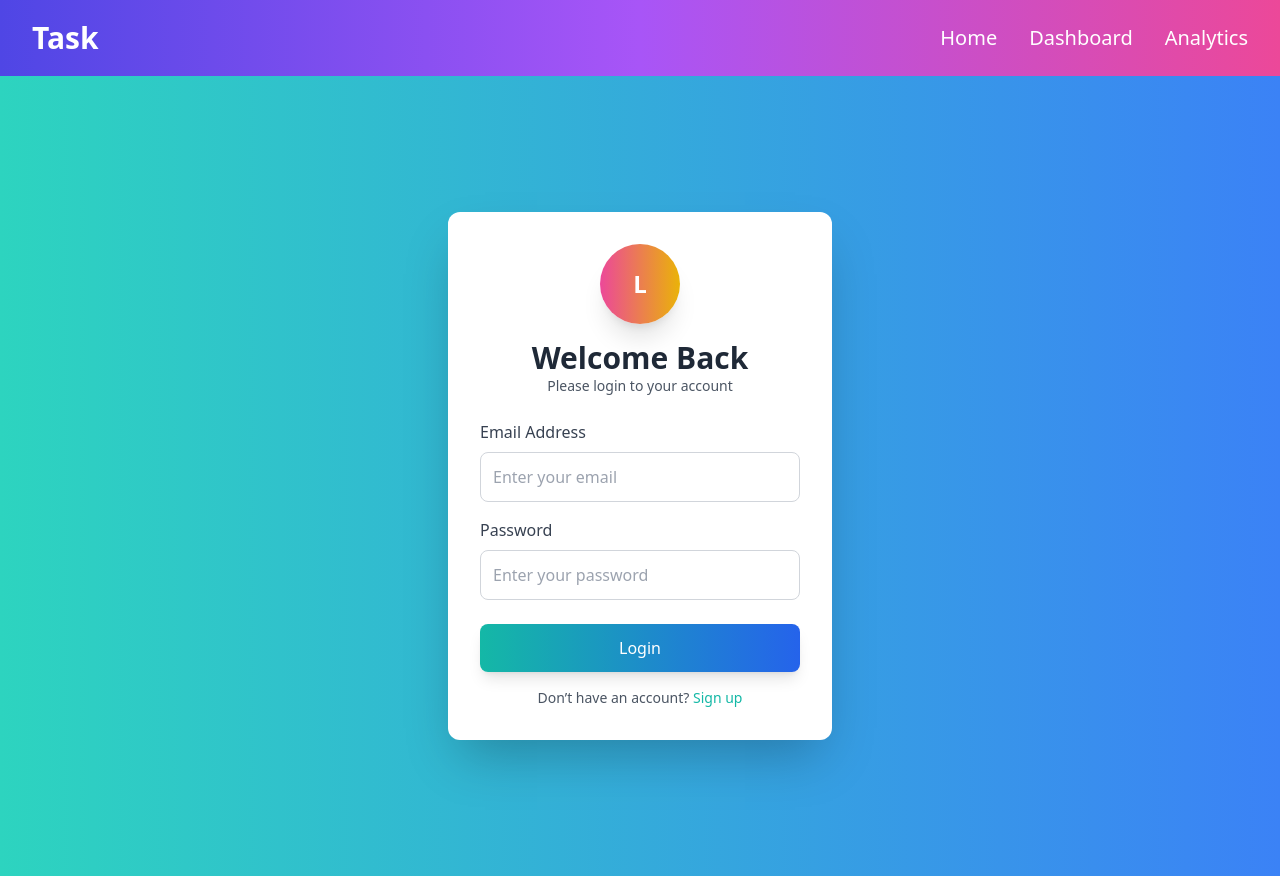
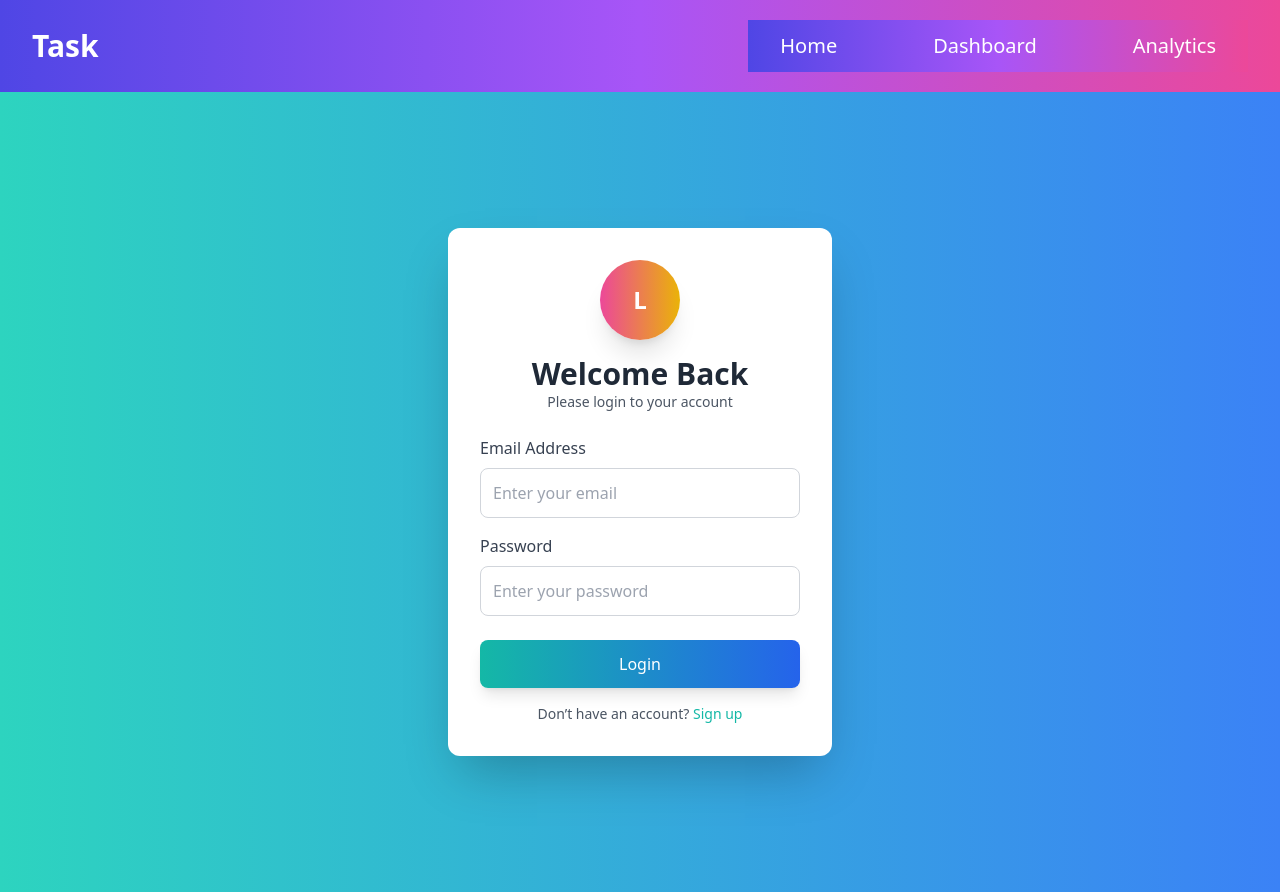
Before and after one commit to kaustubhduse/Dashboard, a React (Vite) app: page /login in a window 1280 px wide. Built offline with nearby package versions, Linux system fonts and the light colour scheme.

Commit message:
Adding Readme.md

```diff
--- a/src/components/Analytics/BarChart.tsx
+++ b/src/components/Analytics/BarChart.tsx
@@ -24,6 +24,7 @@ const BarChart: React.FC<BarChartProps> = ({ data }) => {
 
   const chartOptions = {
     responsive: true,
+    maintainAspectRatio: false, // Allow chart to resize dynamically
     plugins: {
       title: {
         display: true,
@@ -68,8 +69,11 @@ const BarChart: React.FC<BarChartProps> = ({ data }) => {
 
   return (
     <div className="bg-white p-6 rounded-lg shadow-lg mt-8 w-full max-w-6xl mx-auto">
-      <h3 className="text-3xl text-center font-semibold mb-5 py-5 ">Users by Region</h3>
-      <Bar data={chartData} options={chartOptions} />
+      <h3 className="text-3xl text-center font-semibold mb-5 py-5">Users by Region</h3>
+      <div className="relative h-96 md:h-80 lg:h-96 w-full">
+        {/* Chart container with responsive height */}
+        <Bar data={chartData} options={chartOptions} />
+      </div>
     </div>
   );
 };
--- a/src/components/Dashboard/UserTable.tsx
+++ b/src/components/Dashboard/UserTable.tsx
@@ -69,7 +69,7 @@ const UserTable: React.FC = () => {
   const paginate = (pageNumber: number) => setCurrentPage(pageNumber);
 
   return (
-    <div className="p-8 bg-gray-100 min-h-screen">
+    <div className="lg:p-8 bg-gray-100 min-h-screen">
       <h1 className="text-4xl font-bold mb-6 text-center">User Dashboard</h1>
       <p className="text-lg mb-4">
         <strong>Deleted Users:</strong> {deletedUsers}
--- a/src/components/Navbar.tsx
+++ b/src/components/Navbar.tsx
@@ -1,30 +1,44 @@
-import React from 'react';
+import React, { useState } from 'react';
 import { Link } from 'react-router-dom';
 
-// Navbar component
 const Navbar: React.FC = () => {
+  const [isMenuOpen, setIsMenuOpen] = useState(false);
+
   return (
     <nav className="bg-gradient-to-r from-indigo-600 via-purple-500 to-pink-500 text-white py-5 shadow-lg">
       <div className="container mx-auto flex justify-between items-center px-8">
-        <div className="text-3xl font-extrabold text-white">
-          Task
-        </div>
-        <div className="space-x-8 text-lg font-medium">
+        {/* Logo */}
+        <div className="text-3xl font-extrabold text-white">Task</div>
+
+        {/* Hamburger Button */}
+        <button
+          className="text-white text-3xl md:hidden"
+          onClick={() => setIsMenuOpen(!isMenuOpen)}
+        >
+          &#9776;
+        </button>
+
+        {/* Navbar Links */}
+        <div
+          className={`${
+            isMenuOpen ? 'block' : 'hidden'
+          } md:flex md:space-x-8 md:items-center md:text-lg md:font-medium absolute md:static top-16 left-0 w-full bg-gradient-to-r from-indigo-600 via-purple-500 to-pink-500 md:bg-transparent md:w-auto transition-all duration-300 ease-in-out`}
+        >
           <Link
             to="/"
-            className="text-white text-xl hover:text-yellow-400 transition-all duration-300 ease-in-out transform hover:text-2xl"
+            className="block md:inline-block text-white text-xl py-3 px-8 hover:text-yellow-400 transition-all duration-300 ease-in-out transform hover:text-2xl"
           >
             Home
           </Link>
           <Link
             to="/dashboard"
-            className="text-white text-xl hover:text-yellow-400 transition-all duration-300 ease-in-out transform hover:scale-110 hover:text-2xl"
+            className="block md:inline-block text-white text-xl py-3 px-8 hover:text-yellow-400 transition-all duration-300 ease-in-out transform hover:scale-110 hover:text-2xl"
           >
             Dashboard
           </Link>
           <Link
             to="/analytics"
-            className="text-white text-xl hover:text-yellow-400 transition-all duration-300 ease-in-out transform hover:scale-110 hover:text-2xl"
+            className="block md:inline-block text-white text-xl py-3 px-8 hover:text-yellow-400 transition-all duration-300 ease-in-out transform hover:scale-110 hover:text-2xl"
           >
             Analytics
           </Link>
```
Also changed, not shown: 1 other file (tests, documents, lock files or other folders).
